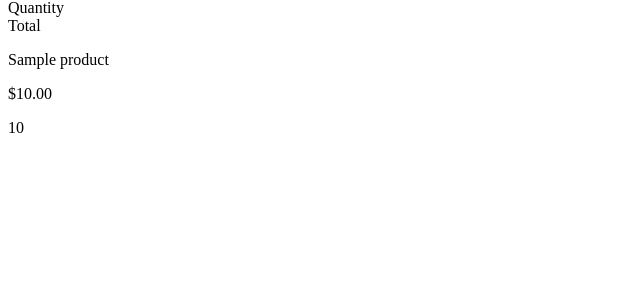
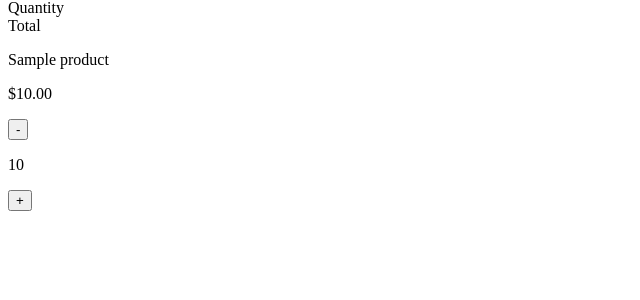
Before and after one commit to JorgeSaicoski/restaurantmanager, a Django app: template store/templates/cart.html in a window 1280 px wide. Shown: the part 147-447 px from the top of the page, without its empty margins (0-640 px from the left). Run offline with Django 4.2, Linux system fonts and the light colour scheme; data comes from the database, SQL or seed files in the repository; both versions use the stored data as it was after the commit; tables that the repository leaves empty hold one stand-in row (values such as "Sample post"); the template is opened without the code that fills it: values that come from a table or form of the project are taken from there, most other values are stand-ins (such as "Sample title", 1, 10 or a date in 2020).

Commit message:
Update cart

```diff
--- a/store/templates/cart.html
+++ b/store/templates/cart.html
@@ -29,10 +29,12 @@
 				{% for item in items %}
 				<div>
 					<!--<div><img src="{{item.product.imageURL}}"></div>-->
-					<div "><p>{{item.product.name}}</p></div>
+					<div><p>{{item.product.name}}</p></div>
 					<div><p>${{item.product.price|floatformat:2}}</p></div>
 					<div>
+						<button type="button" name="remove" data-product="{{item.product.id}}" data-action="remove" class="update-cart">-</button>
 						<p>{{item.quantity}}</p>
+						<button type="button" name="add" data-product="{{item.product.id}}" data-action="add" class="update-cart">+</button>
 					</div>
 				</div>
 				{% endfor %}
```
Also changed, not shown: db.sqlite3, store/migrations/0002_orderitem_complete.py (added).
